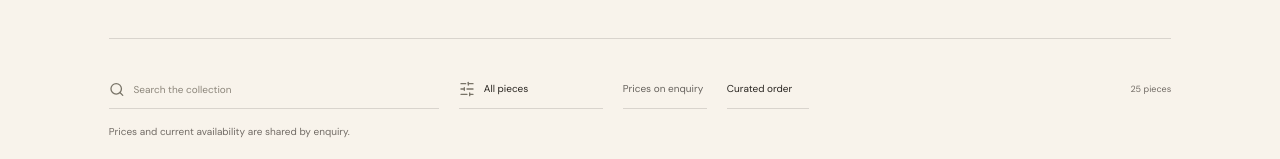
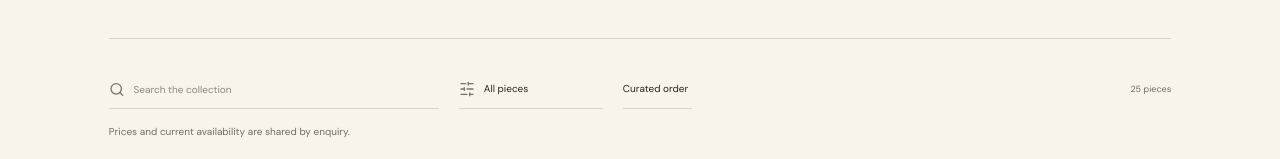
Before and after one commit to patelhet2888-bit/artsquarein, a Next.js app: page /shop in a window 1280 px wide. Shown: the part 462-621 px from the top of the page. Built offline with nearby package versions, Linux system fonts and the light colour scheme; no server answers; a web font is replaced by a local one.

Commit message:
Hide inactive price controls

```diff
--- a/components/product-catalog.tsx
+++ b/components/product-catalog.tsx
@@ -6,13 +6,11 @@ import { ProductCard } from "@/components/product-card";
 import { categories, products } from "@/lib/products";
 
 type SortOption = "curated" | "name-asc" | "name-desc" | "price-asc" | "price-desc";
-type PriceFilter = "all" | "under-500" | "500-1500" | "over-1500";
 
 export function ProductCatalog({ initialCategory = "All pieces", initialQuery = "" }: { initialCategory?: string; initialQuery?: string }) {
   const [category, setCategory] = useState(initialCategory);
   const [query, setQuery] = useState(initialQuery);
   const [sort, setSort] = useState<SortOption>("curated");
-  const [priceFilter, setPriceFilter] = useState<PriceFilter>("all");
   const hasPrices = products.some((product) => typeof product.price === "number");
 
   const visibleProducts = useMemo(() => {
@@ -20,13 +18,7 @@ export function ProductCatalog({ initialCategory = "All pieces", initialQuery =
     const filtered = products.filter((product) => {
       const matchesCategory = category === "All pieces" || product.category === category;
       const matchesQuery = !search || `${product.name} ${product.id} ${product.category} ${product.description}`.toLocaleLowerCase().includes(search);
-      const price = product.price;
-      const matchesPrice = priceFilter === "all" || (typeof price === "number" && (
-        (priceFilter === "under-500" && price < 500)
-        || (priceFilter === "500-1500" && price >= 500 && price <= 1500)
-        || (priceFilter === "over-1500" && price > 1500)
-      ));
-      return matchesCategory && matchesQuery && matchesPrice;
+      return matchesCategory && matchesQuery;
     });
 
     return filtered.sort((first, second) => {
@@ -36,12 +28,11 @@ export function ProductCatalog({ initialCategory = "All pieces", initialQuery =
       if (sort === "price-desc") return (second.price ?? Number.NEGATIVE_INFINITY) - (first.price ?? Number.NEGATIVE_INFINITY);
       return Number(second.featured) - Number(first.featured);
     });
-  }, [category, query, priceFilter, sort]);
+  }, [category, query, sort]);
 
   const clearFilters = () => {
     setQuery("");
     setCategory("All pieces");
-    setPriceFilter("all");
     setSort("curated");
   };
 
@@ -49,8 +40,7 @@ export function ProductCatalog({ initialCategory = "All pieces", initialQuery =
     <div className="catalog-tools">
       <label className="search-control"><Search size={17} aria-hidden="true" /><span className="sr-only">Search products</span><input value={query} onChange={(event) => setQuery(event.target.value)} placeholder="Search the collection" /></label>
       <label className="filter-control"><SlidersHorizontal size={16} aria-hidden="true" /><span className="sr-only">Filter products by category</span><select value={category} onChange={(event) => setCategory(event.target.value)}><option>All pieces</option>{categories.map((item) => <option key={item.slug}>{item.name}</option>)}</select></label>
-      <label className="filter-control"><span className="sr-only">Filter by price</span><select aria-label="Filter by price" value={priceFilter} disabled={!hasPrices} onChange={(event) => setPriceFilter(event.target.value as PriceFilter)}><option value="all">{hasPrices ? "All prices" : "Prices on enquiry"}</option>{hasPrices && <><option value="under-500">Under ₹500</option><option value="500-1500">₹500–₹1,500</option><option value="over-1500">Over ₹1,500</option></>}</select></label>
-      <label className="filter-control"><span className="sr-only">Sort products</span><select aria-label="Sort products" value={sort} onChange={(event) => setSort(event.target.value as SortOption)}><option value="curated">Curated order</option><option value="name-asc">Name A–Z</option><option value="name-desc">Name Z–A</option><option value="price-asc" disabled={!hasPrices}>Price: low to high</option><option value="price-desc" disabled={!hasPrices}>Price: high to low</option></select></label>
+      <label className="filter-control"><span className="sr-only">Sort products</span><select aria-label="Sort products" value={sort} onChange={(event) => setSort(event.target.value as SortOption)}><option value="curated">Curated order</option><option value="name-asc">Name A–Z</option><option value="name-desc">Name Z–A</option>{hasPrices && <><option value="price-asc">Price: low to high</option><option value="price-desc">Price: high to low</option></>}</select></label>
       <span className="result-count" aria-live="polite">{visibleProducts.length} {visibleProducts.length === 1 ? "piece" : "pieces"}</span>
     </div>
     {!hasPrices && <p className="catalog-price-note">Prices and current availability are shared by enquiry.</p>}
```
